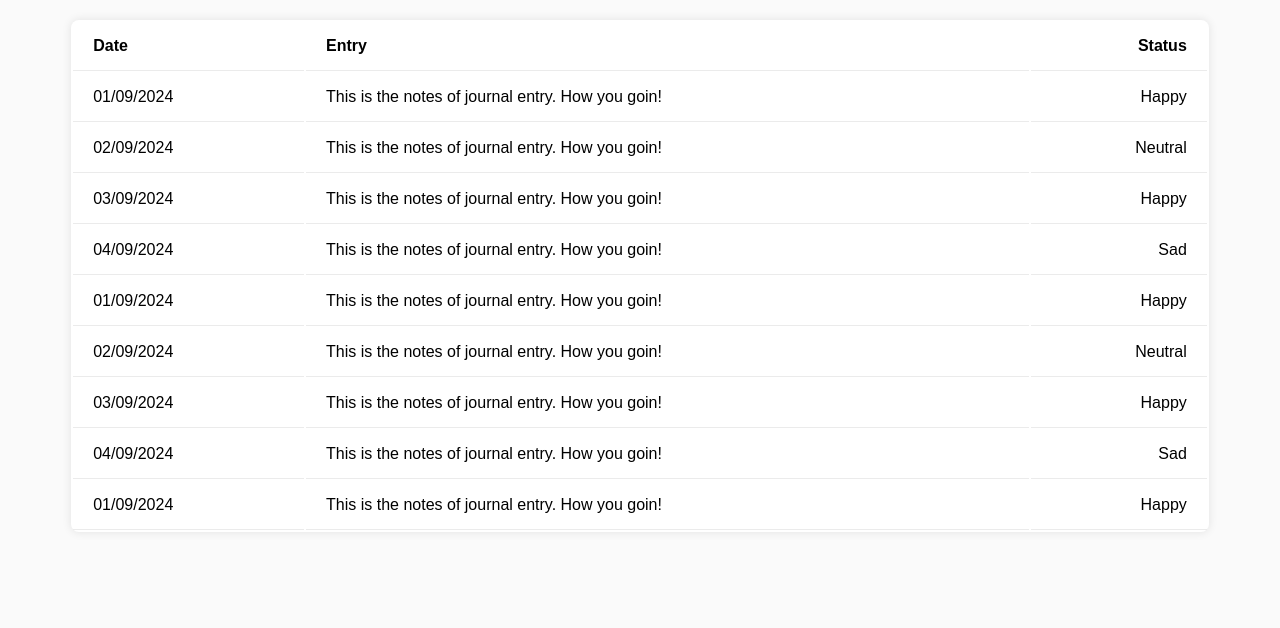
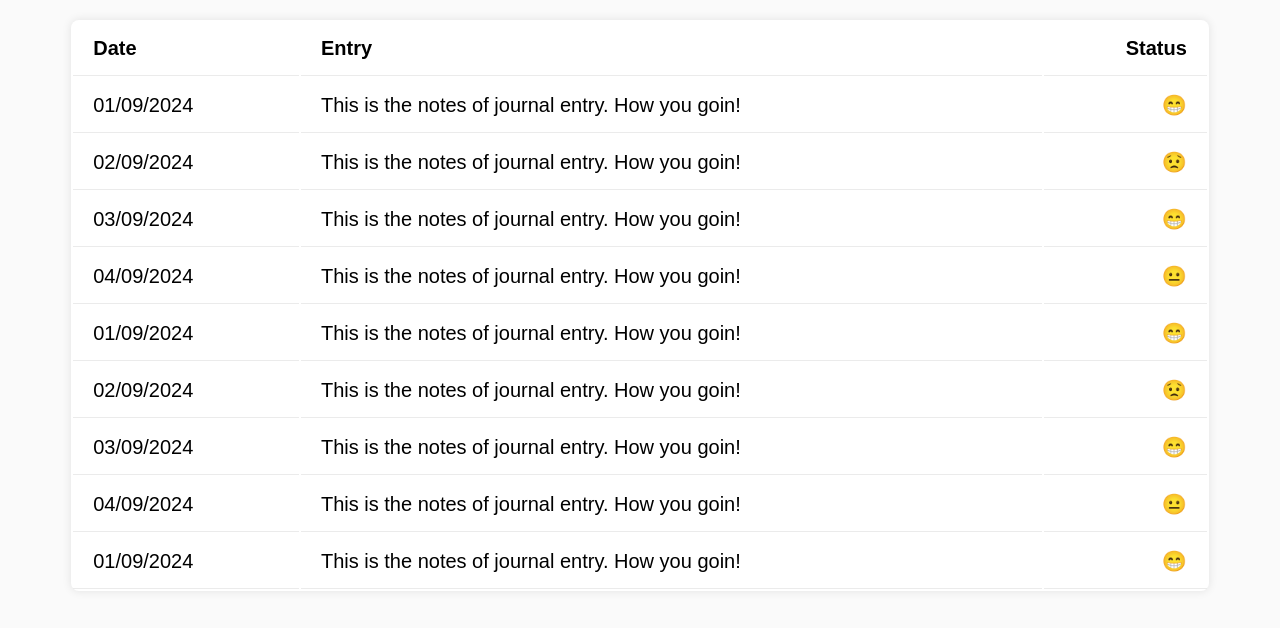
Before and after one commit to KyleHaarhoff/CaRe_Group36, a PHP site: page /therapist/history/history.php in a window 1280 px wide. Shown: the part 96-724 px from the top of the page. Run offline with PHP 8.4, Linux system fonts and the light colour scheme.

Commit message:
patient view

```diff
--- a/therapist/history/history.css
+++ b/therapist/history/history.css
@@ -24,6 +24,7 @@ th, td {
 
     padding: 15px 20px;
     text-align: left;
+    font-size: 20px;
     border-bottom: 1px solid #EBEBEB;
 
 }
--- a/therapist/history/history.php
+++ b/therapist/history/history.php
@@ -27,47 +27,47 @@
                 <tr>
                     <td>01/09/2024</td>
                     <td>This is the notes of journal entry. How you goin!</td>
-                    <td>Happy</td>
+                    <td>	&#128513;</td>
                 </tr>
                 <tr>
                     <td>02/09/2024</td>
                     <td>This is the notes of journal entry. How you goin!</td>
-                    <td>Neutral</td>
+                    <td>&#128543;</td>
                 </tr>
                 <tr>
                     <td>03/09/2024</td>
                     <td>This is the notes of journal entry. How you goin!</td>
-                    <td>Happy</td>
+                    <td>	&#128513;</td>
                 </tr>
                 <tr>
                     <td>04/09/2024</td>
                     <td>This is the notes of journal entry. How you goin!</td>
-                    <td>Sad</td>
+                    <td>&#128528;</td>
                 </tr>
                 <tr>
                     <td>01/09/2024</td>
                     <td>This is the notes of journal entry. How you goin!</td>
-                    <td>Happy</td>
+                    <td>	&#128513;</td>
                 </tr>
                 <tr>
                     <td>02/09/2024</td>
                     <td>This is the notes of journal entry. How you goin!</td>
-                    <td>Neutral</td>
+                    <td>&#128543;</td>
                 </tr>
                 <tr>
                     <td>03/09/2024</td>
                     <td>This is the notes of journal entry. How you goin!</td>
-                    <td>Happy</td>
+                    <td>	&#128513;</td>
                 </tr>
                 <tr>
                     <td>04/09/2024</td>
                     <td>This is the notes of journal entry. How you goin!</td>
-                    <td>Sad</td>
+                    <td>&#128528;</td>
                 </tr>
                 <tr>
                     <td>01/09/2024</td>
                     <td>This is the notes of journal entry. How you goin!</td>
-                    <td>Happy</td>
+                    <td>	&#128513;</td>
                 </tr>
 
 
```
